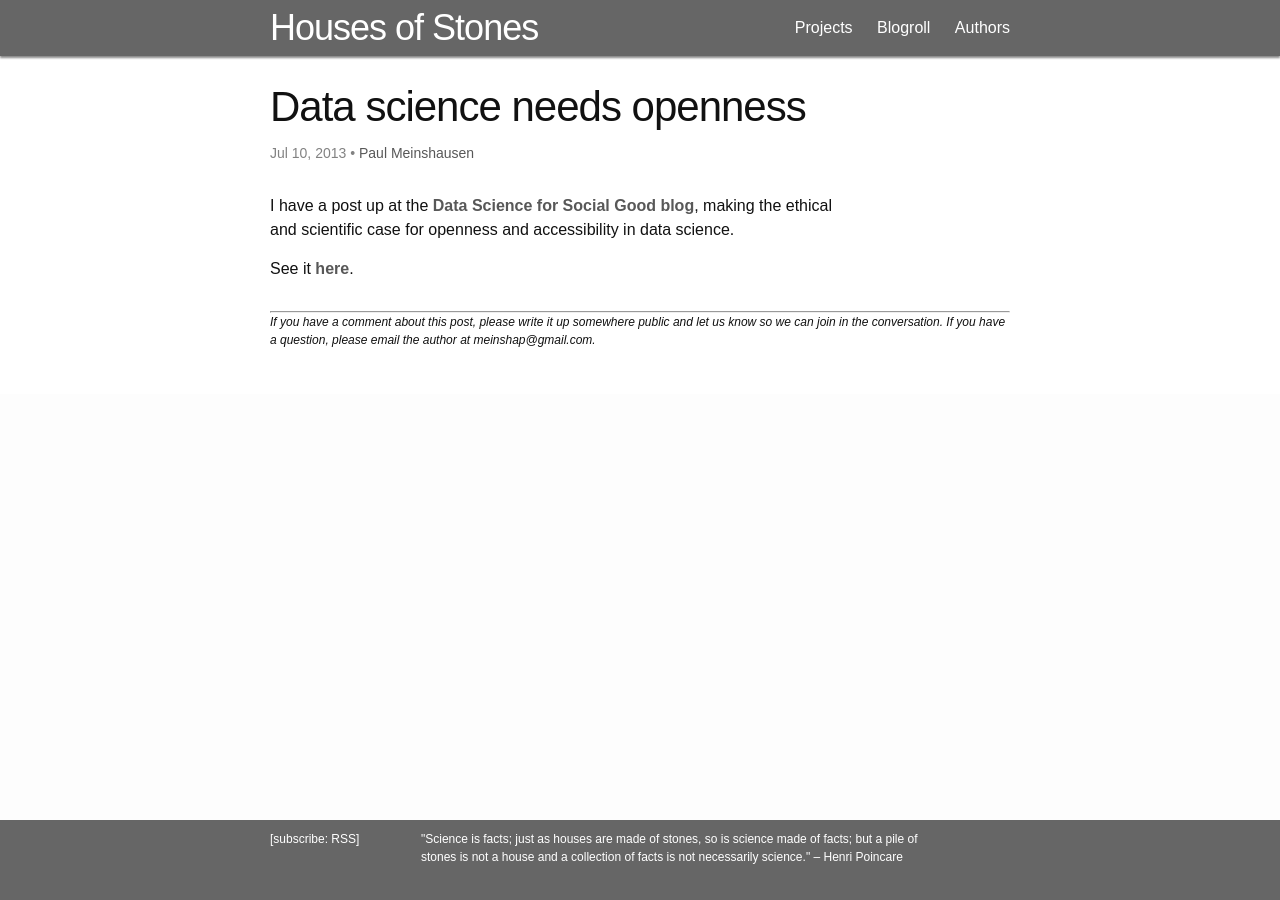
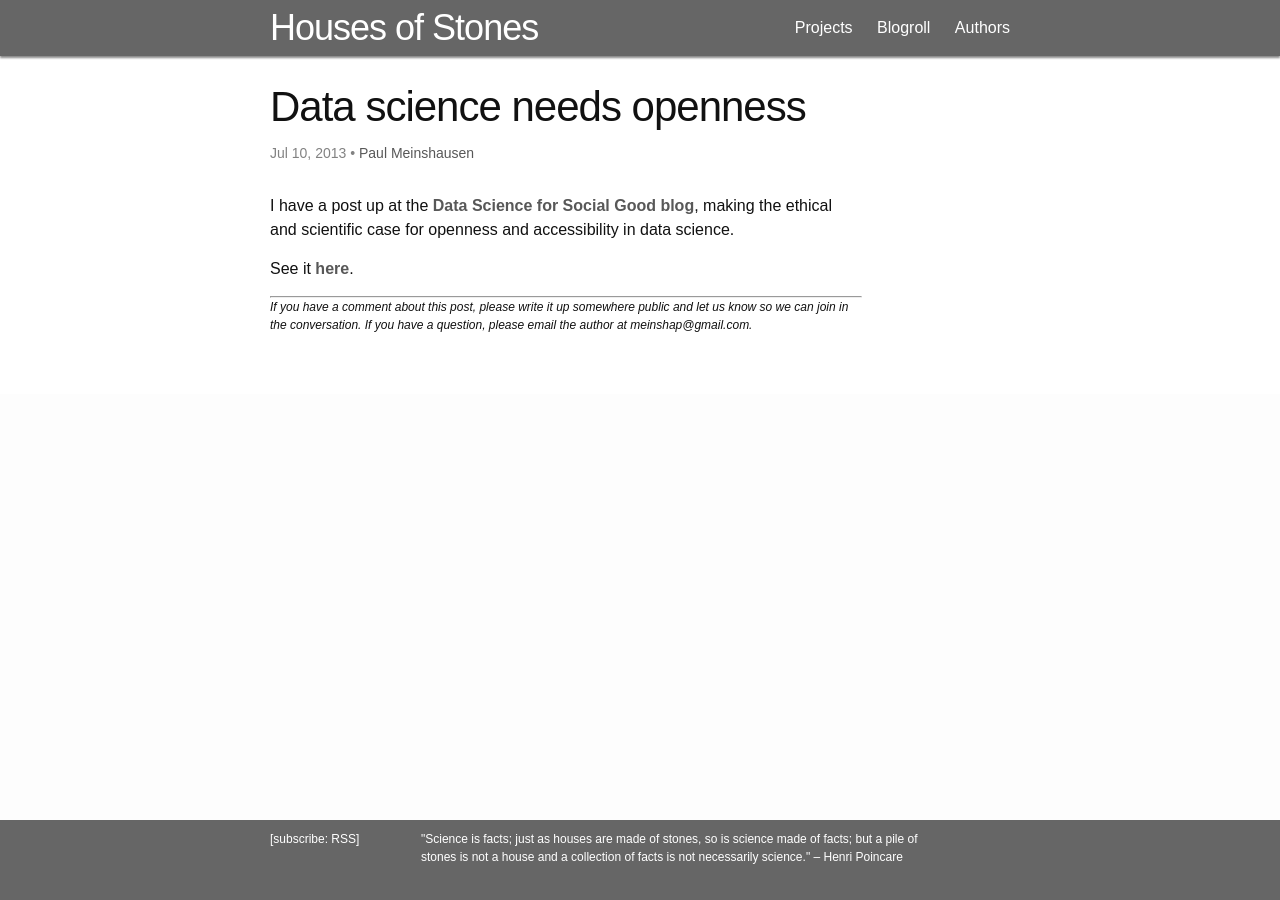
Before and after one commit to housesofstones/housesofstones.github.io, a Jekyll site: the page built from _posts/2013-07-10-data-science-needs-openness.md, in a window 1280 px wide. Built offline with Jekyll 4.4.1, drawn with Linux system fonts in a browser that asks for light colours; nearby versions of some CDN libraries.

Commit message:
Update post.html

```diff
--- a/_layouts/post.html
+++ b/_layouts/post.html
@@ -11,9 +11,9 @@ layout: default
 
   <article class="post-content">
     {{ content }}
+    <hr>
+    <p style="font-size:12px;"><em>If you have a comment about this post, please write it up somewhere public and let us know so we can join in the conversation.
+      If you have a question, please email the author at {{ author.email }}.</em></p>
   </article>
-  <hr>
-  <p style="font-size:12px;"><em>If you have a comment about this post, please write it up somewhere public and let us know so we can join in the conversation.
-    If you have a question, please email the author at {{ author.email }}.</em></p>
 
 </div>
```
